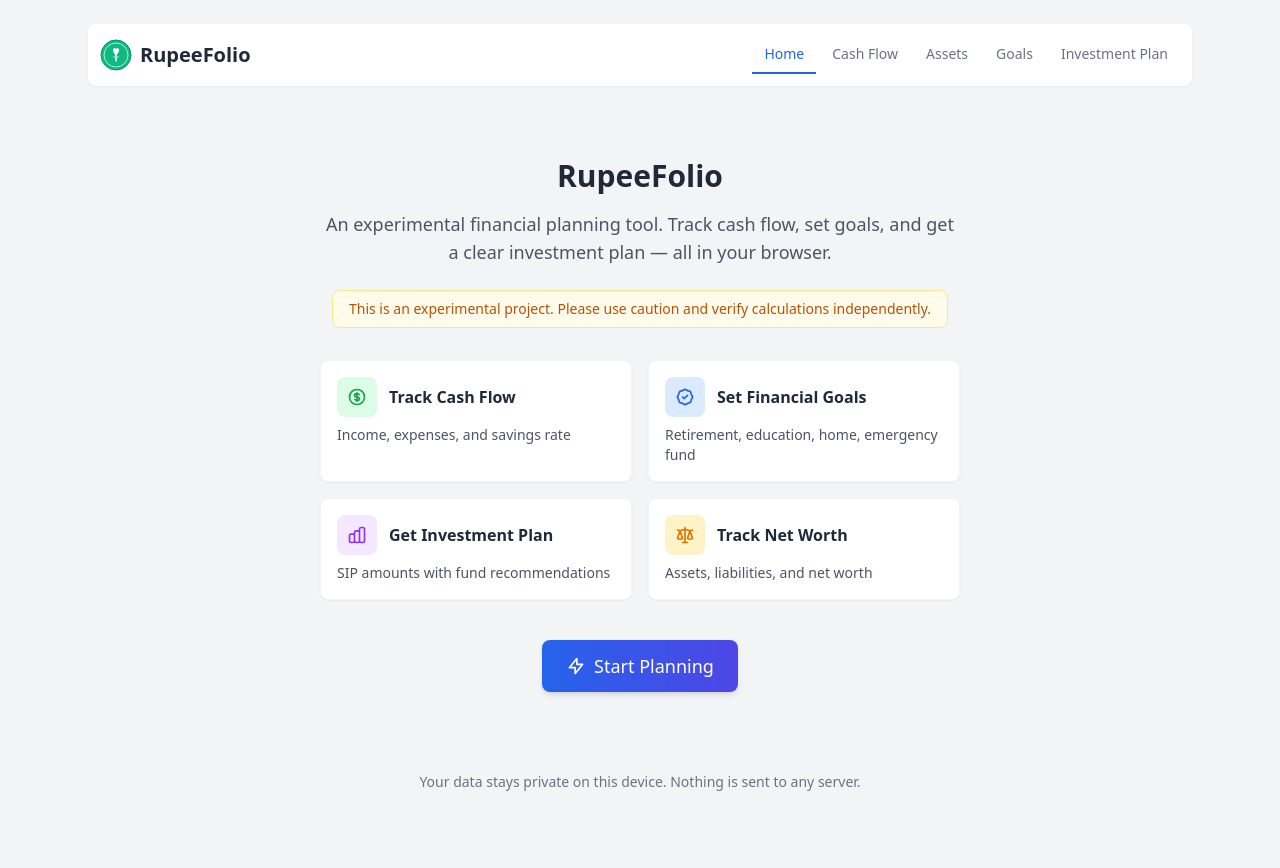
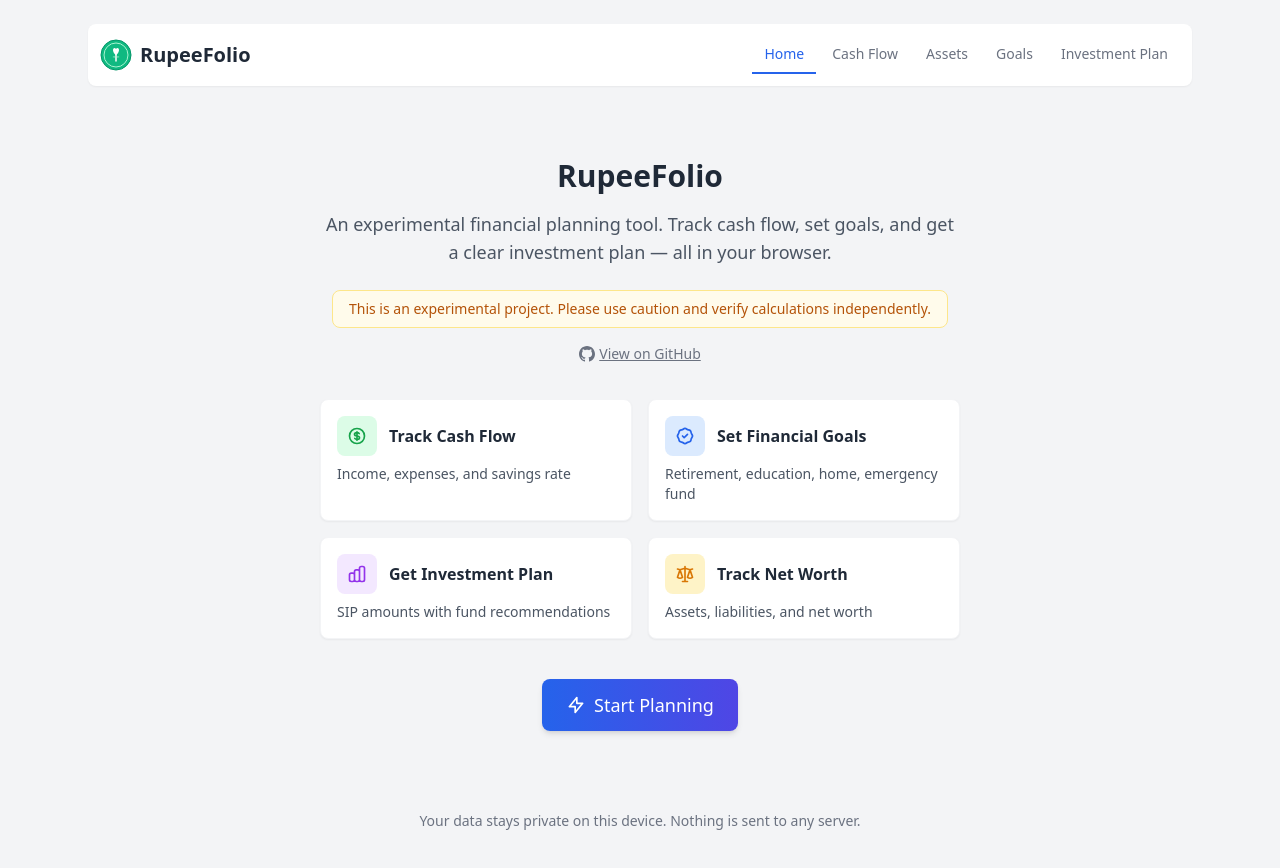
Before and after one commit to vinodvr/rupee-folio, a website with bundled scripts: page index.html in a window 1280 px wide. Before the commit the page ends 832 px from the top, so only its background shows below. Built offline with nearby package versions, Linux system fonts and the light colour scheme.

Commit message:
Add GitHub repo link on Home screen
Co-Authored-By: Claude Opus 4.5 <noreply@anthropic.com>

```diff
--- a/index.html
+++ b/index.html
@@ -69,8 +69,14 @@
           An experimental financial planning tool. Track cash flow, set goals,
           and get a clear investment plan — all in your browser.
         </p>
-        <p class="text-sm text-amber-700 bg-amber-50 border border-amber-200 rounded-lg px-4 py-2 mb-8 inline-block">
+        <p class="text-sm text-amber-700 bg-amber-50 border border-amber-200 rounded-lg px-4 py-2 mb-4 inline-block">
           This is an experimental project. Please use caution and verify calculations independently.
+        </p>
+        <p class="text-sm text-gray-500 mb-8">
+          <a href="https://github.com/vinodvr/rupee-folio" target="_blank" rel="noopener noreferrer" class="inline-flex items-center gap-1 hover:text-gray-700 underline">
+            <svg class="w-4 h-4" fill="currentColor" viewBox="0 0 24 24"><path d="M12 0c-6.626 0-12 5.373-12 12 0 5.302 3.438 9.8 8.207 11.387.599.111.793-.261.793-.577v-2.234c-3.338.726-4.033-1.416-4.033-1.416-.546-1.387-1.333-1.756-1.333-1.756-1.089-.745.083-.729.083-.729 1.205.084 1.839 1.237 1.839 1.237 1.07 1.834 2.807 1.304 3.492.997.107-.775.418-1.305.762-1.604-2.665-.305-5.467-1.334-5.467-5.931 0-1.311.469-2.381 1.236-3.221-.124-.303-.535-1.524.117-3.176 0 0 1.008-.322 3.301 1.23.957-.266 1.983-.399 3.003-.404 1.02.005 2.047.138 3.006.404 2.291-1.552 3.297-1.23 3.297-1.23.653 1.653.242 2.874.118 3.176.77.84 1.235 1.911 1.235 3.221 0 4.609-2.807 5.624-5.479 5.921.43.372.823 1.102.823 2.222v3.293c0 .319.192.694.801.576 4.765-1.589 8.199-6.086 8.199-11.386 0-6.627-5.373-12-12-12z"/></svg>
+            View on GitHub
+          </a>
         </p>
 
         <div class="grid grid-cols-1 md:grid-cols-2 gap-4 text-left mb-10">
```
